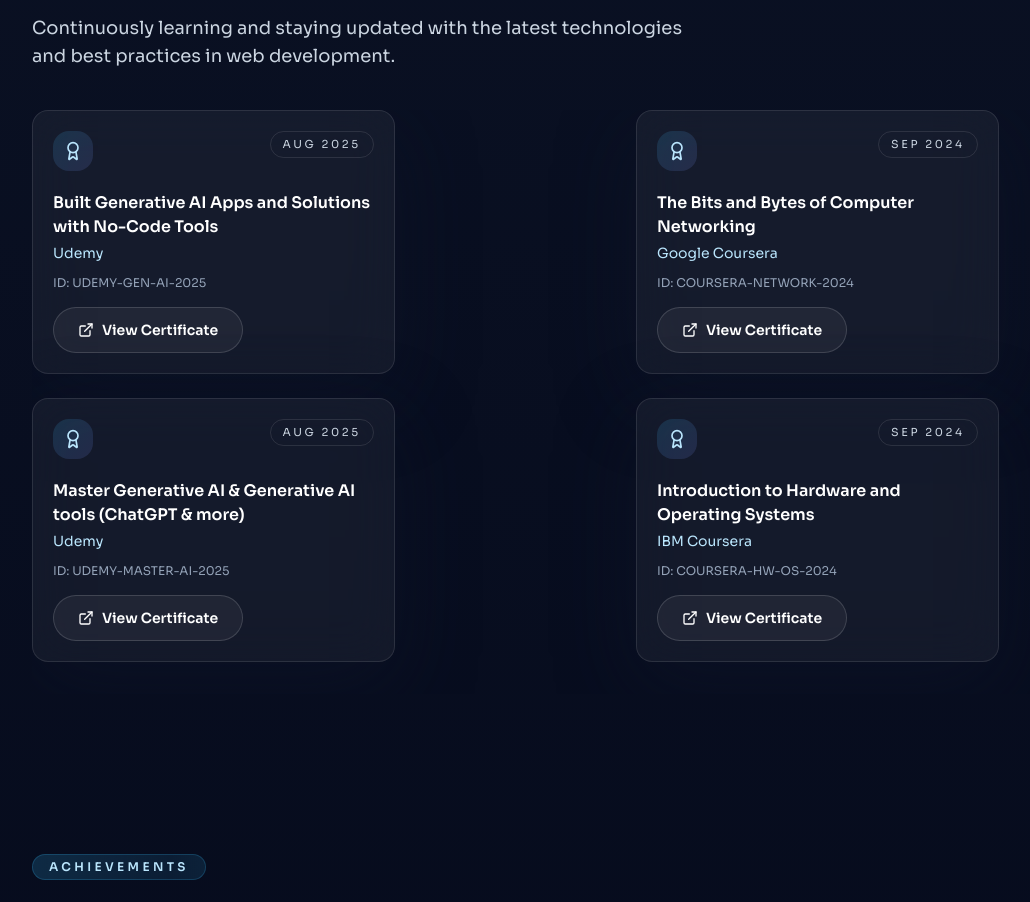
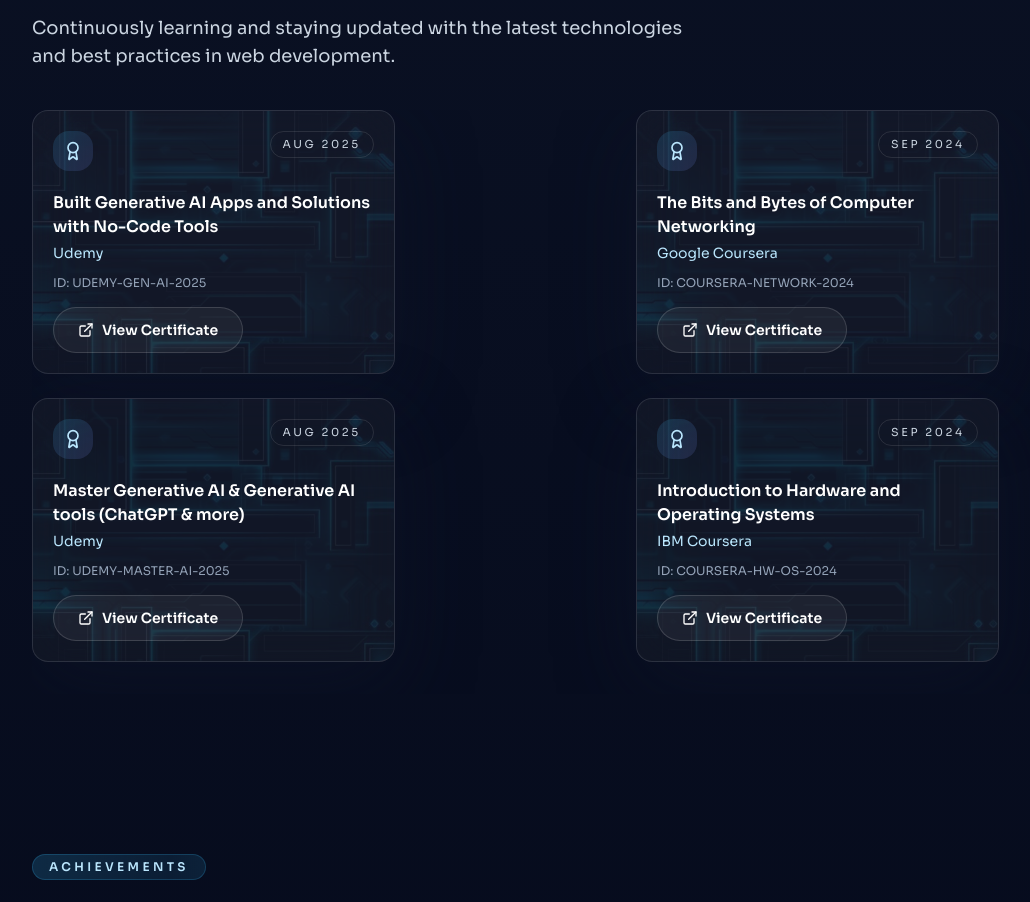
Before and after one commit to rishabhtcodes/Portfolio, a React (Vite) app: page / in a window 1280 px wide. Shown: the part 4972-5874 px from the top of the page, without its empty margins (16-1046 px from the left). Built offline with nearby package versions, Linux system fonts and the light colour scheme; no server answers.

Commit message:
updating the certificate section

```diff
--- a/src/components/Blog.jsx
+++ b/src/components/Blog.jsx
@@ -1,5 +1,6 @@
 import { useInView } from 'react-intersection-observer';
 import { ArrowUpRight, Calendar } from 'lucide-react';
+import gridBg from '../assets/grid.jpg';
 
 const articles = [
     { title: 'Building REST APIs with Django REST Framework', desc: 'A comprehensive guide to creating scalable REST APIs using DRF, serializers, and viewsets.', date: 'Feb 2026', tags: ['Django', 'REST API'], link: '#' },
@@ -19,7 +20,8 @@ export default function Blog() {
                 </h2>
                 <div className="blog__grid">
                     {articles.map((a, idx) => (
-                        <a key={idx} href={a.link} className={`blog__card glass-card fade-in stagger-${idx + 1} ${inView ? 'visible' : ''}`}>
+                        <a key={idx} href={a.link} className={`blog__card glass-card group relative overflow-hidden fade-in stagger-${idx + 1} ${inView ? 'visible' : ''}`}>
+                            <img src={gridBg} alt="" className="absolute inset-0 -z-10 h-full w-full object-cover opacity-10 transition duration-500 group-hover:opacity-30 group-hover:scale-110" />
                             <div className="blog__date"><Calendar size={12} /> {a.date}</div>
                             <h3 className="blog__title">{a.title} <ArrowUpRight size={14} /></h3>
                             <p className="blog__desc">{a.desc}</p>
--- a/src/components/Certificates.jsx
+++ b/src/components/Certificates.jsx
@@ -1,6 +1,7 @@
 import { ExternalLink } from 'lucide-react';
 import { motion } from 'framer-motion';
 import { resolvePortfolioIcon } from '../lib/iconMaps';
+import gridBg from '../assets/grid.jpg';
 
 export default function Certificates({ certificates }) {
   return (
@@ -27,8 +28,9 @@ export default function Certificates({ certificates }) {
               initial={{ opacity: 0, y: 18 }}
               animate={{ opacity: 1, y: 0 }}
               transition={{ duration: 0.35, delay: index * 0.08 }}
-              className="glass-panel w-[calc(100vw-3rem)] shrink-0 snap-start rounded-2xl p-5 transition duration-300 hover:-translate-y-2 hover:border-cyan-300/20 sm:w-[calc(50vw-4rem)] lg:w-[calc((1280px-12rem)/3)]"
+              className="glass-panel group relative shrink-0 snap-start overflow-hidden rounded-2xl p-5 transition duration-300 hover:-translate-y-2 hover:border-cyan-300/20 w-[calc(100vw-3rem)] sm:w-[calc(50vw-4rem)] lg:w-[calc((1280px-12rem)/3)]"
             >
+              <img src={gridBg} alt="" className="absolute inset-0 -z-10 h-full w-full object-cover opacity-10 transition duration-500 group-hover:opacity-30 group-hover:scale-110" />
               <div className="flex items-start justify-between gap-4">
                 <div className="flex h-10 w-10 items-center justify-center rounded-2xl bg-gradient-to-br from-sky-400/15 to-indigo-400/15 text-sky-200">
                   <Icon className="h-5 w-5" />
```
